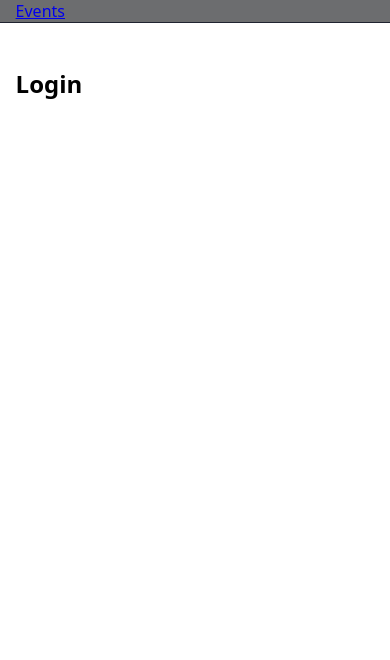
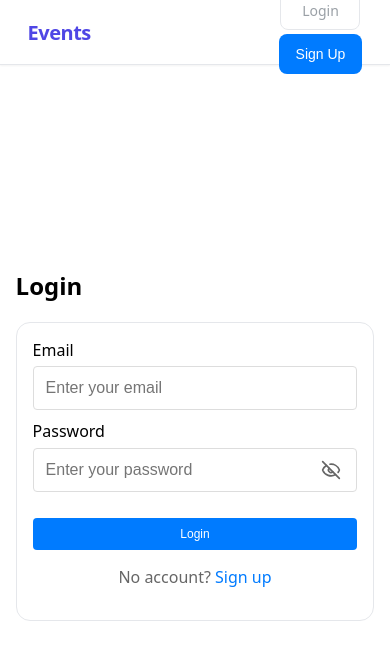
Before and after one commit to harsh472000/Event-management-Thinkwik, a React (Vite) app: page /login in a window 390 px wide. Shown: the top 660 px of the page. Built offline with nearby package versions, Linux system fonts and the light colour scheme.

Commit message:
feat: header and login logout functionality done

```diff
--- a/src/components/Header.tsx
+++ b/src/components/Header.tsx
@@ -1,12 +1,43 @@
-import { Link } from 'react-router-dom';
-import '@/styles/index.css';
+import { Link } from "react-router-dom";
+import { useAuth } from "@/hooks/useAuth";
+import CommonButton from "@/components/common/CommonButton";
+import "@/styles/index.css";
 
 export default function Header() {
+  const { user, logout } = useAuth();
+
   return (
     <header className="app-header">
-      <nav className="container row between center">
-        <Link to="/" className="brand">Events</Link>
+      <nav className="container header-nav">
+        <Link to="/" className="brand">
+          Events
+        </Link>
 
+        <div className="nav-actions">
+          {user && (
+            <div className="user-greeting">
+              Hi, {user.name || user.email.split("@")[0]}
+            </div>
+          )}
+
+          {user ? (
+            <CommonButton variant="danger" onClick={logout} className="">
+              Logout
+            </CommonButton>
+          ) : (
+            <div className="auth-buttons">
+              <Link className="btn ghost" to="/login">
+                Login
+              </Link>
+              <CommonButton
+                variant="primary"
+                onClick={() => (window.location.href = "/signup")}
+              >
+                Sign Up
+              </CommonButton>
+            </div>
+          )}
+        </div>
       </nav>
     </header>
   );
--- a/src/contexts/AuthContext.tsx
+++ b/src/contexts/AuthContext.tsx
@@ -1,39 +1,67 @@
-import { createContext, useContext, useMemo, useState, ReactNode, useEffect } from 'react';
-import { User } from '@/types/user';
-import { uid } from '@/utils/id';
-import LS, { load, save } from '@/utils/storage';
+import {
+  createContext,
+  useContext,
+  useMemo,
+  useState,
+  ReactNode,
+  useEffect,
+} from "react";
+import { User } from "@/types/user";
+import { uid } from "@/utils/id";
+import LS, { load, save } from "@/utils/storage";
 
 const hash = (s: string) => btoa(s);
 
 type AuthCtx = {
   user: User | null;
+  login: (email: string, password: string) => Promise<void>;
   signup: (name: string, email: string, password: string) => Promise<void>;
+  logout: () => void;
 };
 
 const AuthContext = createContext<AuthCtx | undefined>(undefined);
 
 export function AuthProvider({ children }: { children: ReactNode }) {
-  const [user, setUser] = useState<User | null>(() => load<User | null>(LS.SESSION, null));
+  const [user, setUser] = useState<User | null>(() =>
+    load<User | null>(LS.SESSION, null)
+  );
 
   useEffect(() => save(LS.SESSION, user), [user]);
 
+  const login = async (email: string, password: string) => {
+    const users = load<User[]>(LS.USERS, []);
+    const found = users.find(
+      (u) =>
+        u.email.toLowerCase() === email.toLowerCase() &&
+        u.passwordHash === hash(password)
+    );
+    if (!found) throw new Error("Invalid credentials");
+    setUser(found);
+  };
 
   const signup = async (name: string, email: string, password: string) => {
     const users = load<User[]>(LS.USERS, []);
-    if (users.some(u => u.email.toLowerCase() === email.toLowerCase())) throw new Error('Email already registered');
-    const newUser: User = { id: uid(), name, email, passwordHash: hash(password) };
+    if (users.some((u) => u.email.toLowerCase() === email.toLowerCase()))
+      throw new Error("Email already registered");
+    const newUser: User = {
+      id: uid(),
+      name,
+      email,
+      passwordHash: hash(password),
+    };
     users.push(newUser);
     save(LS.USERS, users);
     setUser(newUser);
   };
 
+  const logout = () => setUser(null);
 
-  const value = useMemo(() => ({ user, signup, }), [user]);
+  const value = useMemo(() => ({ user, signup, login, logout }), [user]);
   return <AuthContext.Provider value={value}>{children}</AuthContext.Provider>;
 }
 
 export const useAuthCtx = () => {
   const ctx = useContext(AuthContext);
-  if (!ctx) throw new Error('useAuthCtx must be used within AuthProvider');
+  if (!ctx) throw new Error("useAuthCtx must be used within AuthProvider");
   return ctx;
 };
--- a/src/pages/Login.tsx
+++ b/src/pages/Login.tsx
@@ -1,9 +1,91 @@
-import React from "react";
+import React, { useCallback } from "react";
+import { Formik, Form, FormikHelpers } from "formik";
+import * as Yup from "yup";
+import { Link, useNavigate } from "react-router-dom";
+import { useAuth } from "@/hooks/useAuth";
+import CommonInput from "@/components/common/CommonInput";
+import CommonButton from "@/components/common/CommonButton";
 
-const Login = () => {
+const validationSchema = Yup.object({
+  email: Yup.string()
+    .email("Enter a valid email")
+    .required("Email is required"),
+  password: Yup.string().required("Password is required"),
+});
+
+interface LoginFormValues {
+  email: string;
+  password: string;
+}
+
+const initialValues: LoginFormValues = {
+  email: "",
+  password: "",
+};
+
+const Login: React.FC = () => {
+  const { login } = useAuth();
+  const navigate = useNavigate();
+
+  const handleSubmit = useCallback(
+    async (
+      values: LoginFormValues,
+      { setSubmitting, setStatus }: FormikHelpers<LoginFormValues>
+    ) => {
+      try {
+        setStatus(null);
+        await login(values.email, values.password);
+        navigate("/");
+      } catch (error: any) {
+        setStatus(error?.message || "Login failed");
+      } finally {
+        setSubmitting(false);
+      }
+    },
+    [login, navigate]
+  );
+
   return (
-    <div className="container narrow">
-      <h2>Login</h2>
+    <div className="flex justify-center items-center flex-col h-screen">
+      <div className="container narrow">
+        <h2>Login</h2>
+        <Formik
+          initialValues={initialValues}
+          validationSchema={validationSchema}
+          onSubmit={handleSubmit}
+        >
+          {({ isSubmitting, status }) => (
+            <Form className="form card">
+              <CommonInput
+                name="email"
+                label="Email"
+                type="email"
+                placeholder="Enter your email"
+              />
+              <CommonInput
+                name="password"
+                label="Password"
+                placeholder="Enter your password"
+                isPassword
+              />
+
+              {status && <p className="err">{status}</p>}
+
+              <CommonButton
+                type="submit"
+                disabled={isSubmitting}
+                className="w-full"
+              >
+                {isSubmitting ? "Signing In..." : "Login"}
+              </CommonButton>
+
+              <p className="muted">
+                No account? <Link to="/signup">Sign up</Link>
+              </p>
+            </Form>
+          )}
+        </Formik>
+      </div>
     </div>
   );
 };
--- a/src/styles/index.css
+++ b/src/styles/index.css
@@ -6,7 +6,19 @@
     --primary: #4f46e5;
     --primary-600: #4338ca;
     --danger: #ef4444;
-    --border: #1f2330;
+    --border: #e5e7eb;
+    --header-bg: rgba(255, 255, 255, 0.95);
+    --shadow-sm: 0 1px 2px 0 rgb(0 0 0 / 0.05);
+    --shadow-md: 0 4px 6px -1px rgb(0 0 0 / 0.1), 0 2px 4px -2px rgb(0 0 0 / 0.1);
+    --text-sm: 0.875rem;
+    --text-xs: 0.75rem;
+    --spacing-xs: 0.25rem;
+    --spacing-sm: 0.5rem;
+    --spacing-md: 0.75rem;
+    --spacing-lg: 1rem;
+    --radius-sm: 0.375rem;
+    --radius-md: 0.5rem;
+    --radius-lg: 0.75rem;
 }
 
 * {
@@ -25,7 +37,7 @@ main {
 }
 
 .h-screen {
-    min-height: 88vh;
+    min-height: 82vh;
 }
 
 .container {
@@ -53,14 +65,182 @@ main {
     flex-direction: column;
 }
 
+/* Enhanced Header Styles */
 .app-header {
     position: sticky;
     top: 0;
-    background: rgba(11, 12, 16, .6);
-    backdrop-filter: blur(6px);
+    background: var(--header-bg);
+    backdrop-filter: blur(12px);
     border-bottom: 1px solid var(--border);
+    box-shadow: var(--shadow-sm);
+    z-index: 50;
+    transition: all 0.2s ease-in-out;
 }
 
+.header-nav {
+    display: flex;
+    justify-content: space-between;
+    align-items: center;
+    height: 4rem;
+    padding: 0 var(--spacing-lg);
+}
+
+.brand {
+    font-size: 1.5rem;
+    font-weight: 700;
+    color: var(--primary);
+    text-decoration: none;
+    letter-spacing: -0.025em;
+    transition: color 0.2s ease;
+    display: flex;
+    align-items: center;
+    gap: var(--spacing-sm);
+}
+
+.brand:hover {
+    color: var(--primary-600);
+}
+
+.brand::before {
+    content: "🎉";
+    font-size: 1.25rem;
+}
+
+.nav-actions {
+    display: flex;
+    align-items: center;
+    gap: var(--spacing-md);
+}
+
+.user-greeting {
+    color: var(--muted);
+    font-size: var(--text-sm);
+    font-weight: 500;
+    padding: var(--spacing-xs) var(--spacing-sm);
+    background: #f8fafc;
+    border-radius: var(--radius-md);
+    border: 1px solid #e2e8f0;
+}
+
+.user-greeting::before {
+    content: "👋";
+    margin-right: var(--spacing-xs);
+}
+
+/* Enhanced Button Styles for Header */
+.header-nav .btn {
+    display: inline-flex;
+    align-items: center;
+    justify-content: center;
+    padding: 0.5rem 1rem;
+    background-color: #007bff;
+    color: white;
+    border: 1px solid transparent;
+    border-radius: var(--radius-md);
+    font-size: 0.875rem;
+    font-weight: 500;
+    cursor: pointer;
+    transition: all 0.2s ease;
+    min-width: 80px;
+    height: 2.5rem;
+    white-space: nowrap;
+    text-decoration: none;
+    margin: 0;
+}
+
+.header-nav .btn:hover:not(:disabled) {
+    background-color: #0056b3;
+    transform: translateY(-1px);
+    box-shadow: var(--shadow-md);
+}
+
+.header-nav .btn:disabled {
+    background-color: #6c757d;
+    cursor: not-allowed;
+}
+
+.header-nav .btn:active {
+    transform: translateY(1px);
+}
+
+.header-nav .btn.ghost {
+    background: transparent;
+    color: var(--muted);
+    border-color: var(--border);
+}
+
+.header-nav .btn.ghost:hover:not(:disabled) {
+    background: #f8fafc;
+    color: var(--text);
+    border-color: #cbd5e1;
+    transform: translateY(-1px);
+}
+
+.header-nav .btn.danger {
+    background: var(--danger);
+    color: white;
+}
+
+.header-nav .btn.danger:hover:not(:disabled) {
+    background: #dc2626;
+    transform: translateY(-1px);
+}
+
+.header-nav .btn.sm {
+    padding: 0.35rem 0.75rem;
+    font-size: 0.75rem;
+    min-width: 70px;
+    height: 2rem;
+}
+
+.auth-buttons {
+    display: flex;
+    gap: var(--spacing-sm);
+    align-items: center;
+}
+
+/* Responsive Design */
+@media (max-width: 640px) {
+    .header-nav {
+        padding: 0 var(--spacing-md);
+    }
+
+    .brand {
+        font-size: 1.25rem;
+    }
+
+    .user-greeting {
+        display: none;
+    }
+
+    .btn {
+        padding: var(--spacing-xs) var(--spacing-md);
+        min-width: 70px;
+        font-size: var(--text-xs);
+    }
+
+    .nav-actions {
+        gap: var(--spacing-sm);
+    }
+}
+
+@media (max-width: 480px) {
+    .brand::before {
+        display: none;
+    }
+
+    .auth-buttons {
+        flex-direction: column;
+        gap: var(--spacing-xs);
+    }
+
+    .btn {
+        height: 2rem;
+        min-width: 60px;
+    }
+}
+
+/* Original styles for compatibility */
 .card {
     background: var(--card);
     border: 1px solid var(--border);
@@ -68,11 +248,9 @@ main {
     padding: 1rem;
 }
 
-
-.w-full{
+.w-full {
     width: 100%;
 }
-
 
 .form label {
     display: grid;
```
